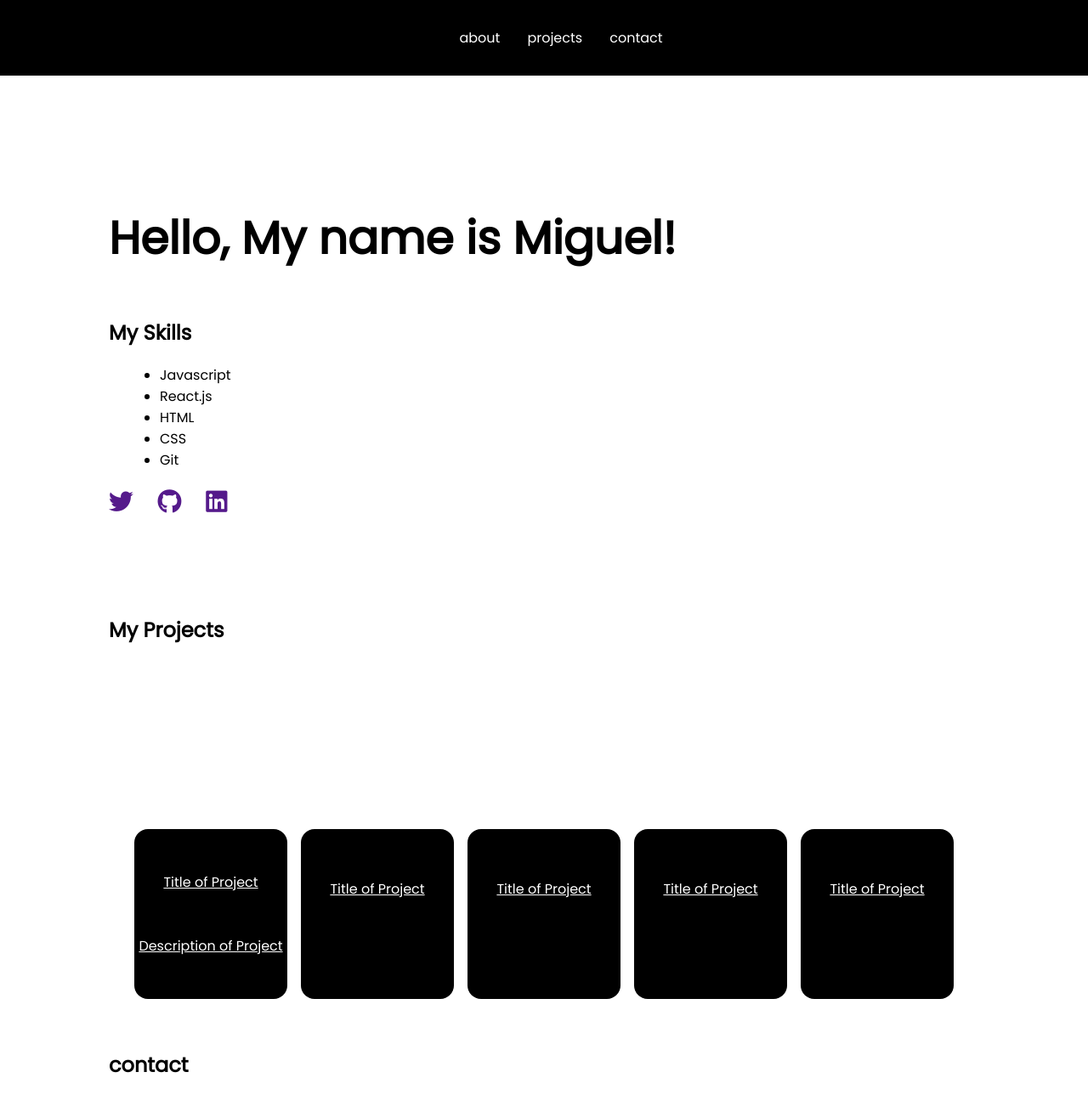
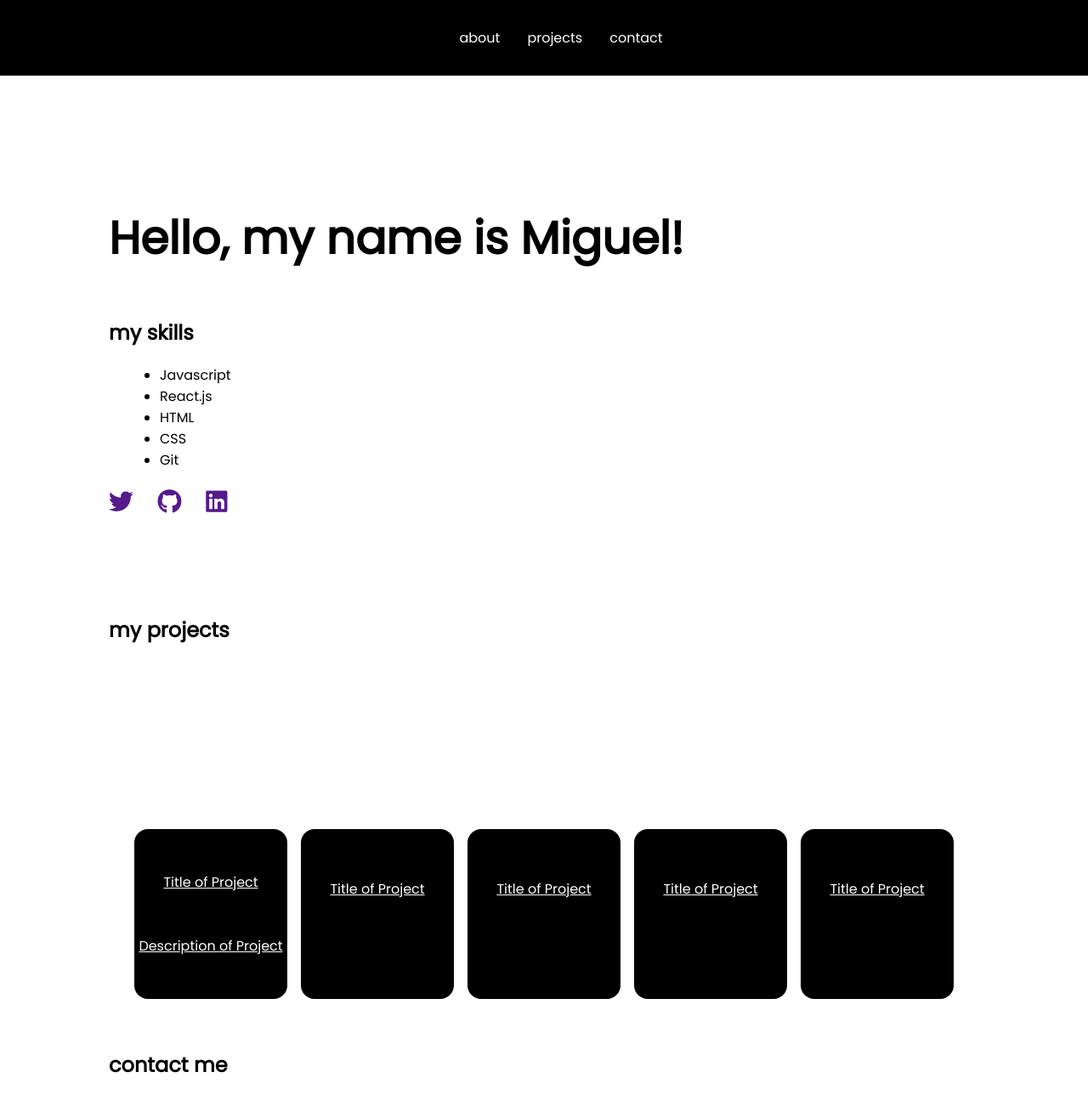
Before and after one commit to miguelaledesma/first_react_project, a React (Create React App) app: page / in a window 1280 px wide. Shown: the top 1302 px of the page at 85% size. Built offline with nearby package versions, Linux system fonts and the light colour scheme.

Commit message:
fixed some spelling errors

```diff
--- a/src/components/About.js
+++ b/src/components/About.js
@@ -6,8 +6,8 @@ const About = () => {
         <article id="welcome-section">
 
       <section>
-      <h1>Hello, My name is Miguel!</h1>
-        <h2>My Skills</h2>
+      <h1>Hello, my name is Miguel!</h1>
+        <h2>my skills</h2>
         <ul class="about-me-list">
           <li>Javascript</li>
           <li>React.js</li>
--- a/src/components/Contact.js
+++ b/src/components/Contact.js
@@ -3,7 +3,7 @@ import react from "react";
 const Contact = () => {
     return(
         <section id= 'contact'>
-            <h2>contact</h2>
+            <h2>contact me</h2>
         </section>
     )
 }
--- a/src/components/Projects.js
+++ b/src/components/Projects.js
@@ -3,7 +3,7 @@ import react from "react";
 const Projects = () => {
     return(
         <article id = 'projects' >
-        <h2>My Projects </h2>
+        <h2>my projects </h2>
         <section>
         <div className ='tile' >
             <a href='' target='_blank'>
```
